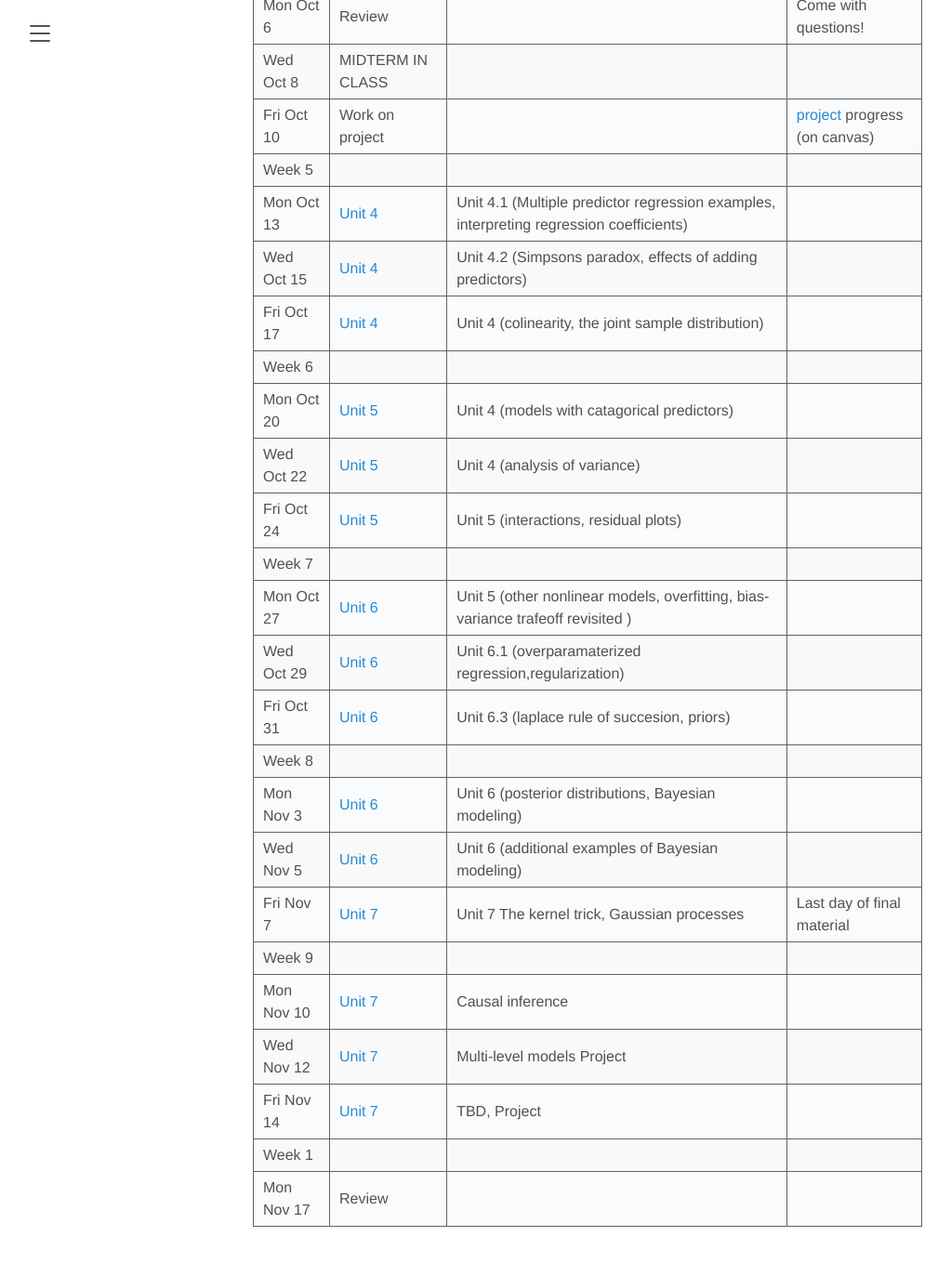
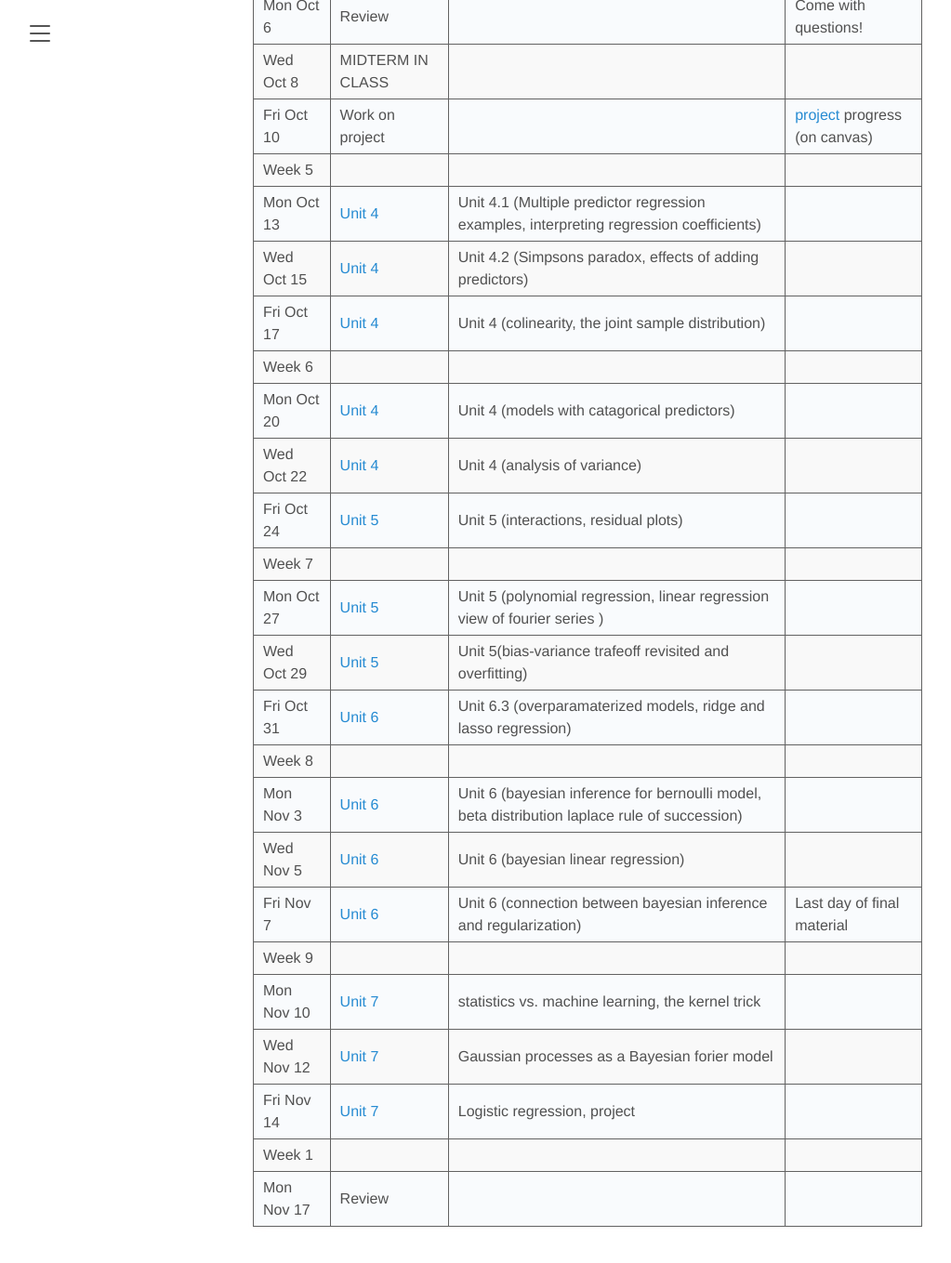
Before and after one commit to elevien/math50_2025, a Jekyll site: the page built from schedule.md, in a window 1280 px wide and 1400 px high, scrolled down 1130 px. Shown: the top 1359 px of the window at 93% size, without its empty margins (8-1031 px from the left). Built offline with Jekyll 4.4.1, drawn with Linux system fonts in a browser that asks for light colours; some of the changed text lies outside the part shown.

Commit message:
some errors fixed

```diff
--- a/schedule.md
+++ b/schedule.md
@@ -33,20 +33,20 @@ Before going through Unit 1, please review [Unit 0](../unit0/index.html). This m
 | Wed Oct 15  | [Unit 4](../unit4/index.html)| Unit 4.2 (Simpsons paradox, effects of adding predictors)  |  |
 | Fri Oct 17  | [Unit 4](../unit4/index.html) | Unit 4 (colinearity, the joint sample distribution) |  |
 | Week 6 || | |
-| Mon Oct 20  | [Unit 5](../unit4/index.html) | Unit 4 (models with catagorical predictors) |  |
-| Wed Oct 22  | [Unit 5](../unit5/index.html) | Unit 4 (analysis of variance)  |  |
+| Mon Oct 20  | [Unit 4](../unit4/index.html) | Unit 4 (models with catagorical predictors) |  |
+| Wed Oct 22  | [Unit 4](../unit4/index.html) | Unit 4 (analysis of variance)  |  |
 | Fri Oct 24  | [Unit 5](../unit5/index.html) | Unit 5 (interactions, residual plots)  |  |
 | Week 7 || | |
-| Mon Oct 27  | [Unit 6](../unit6/index.html) | Unit 5  (other nonlinear models, overfitting, bias-variance trafeoff revisited )  |  |
-| Wed Oct 29  | [Unit 6](../unit6/index.html) | Unit 6.1 (overparamaterized regression,regularization)  |  |
-| Fri Oct 31  | [Unit 6](../unit6/index.html) | Unit 6.3  (laplace rule of succesion, priors) |  |
+| Mon Oct 27  | [Unit 5](../unit5/index.html) | Unit 5 (polynomial regression, linear regression view of fourier series )  |  |
+| Wed Oct 29  | [Unit 5](../unit5/index.html) | Unit 5(bias-variance trafeoff revisited and overfitting)  |  |
+| Fri Oct 31  | [Unit 6](../unit6/index.html) | Unit 6.3  (overparamaterized models, ridge and lasso regression) |  |
 | Week 8 || | |
-| Mon Nov 3   | [Unit 6](../unit6/index.html) | Unit 6 (posterior distributions, Bayesian modeling) |  |
-| Wed Nov 5   | [Unit 6](../unit6/index.html) | Unit 6 (additional examples of Bayesian modeling) |   |
-| Fri Nov 7   | [Unit 7](../unit7/index.html) | Unit 7 The kernel trick, Gaussian processes | Last day of final material|
+| Mon Nov 3   | [Unit 6](../unit6/index.html) | Unit 6 (bayesian inference for bernoulli model, beta distribution laplace rule of succession) |  |
+| Wed Nov 5   | [Unit 6](../unit6/index.html) | Unit 6 (bayesian linear regression) |   |
+| Fri Nov 7   | [Unit 6](../unit6/index.html) | Unit 6 (connection between bayesian inference and regularization)| Last day of final material|
 | Week 9 || | |
-| Mon Nov 10  | [Unit 7](../unit7/index.html) | Causal inference |  |
-| Wed Nov 12  | [Unit 7](../unit7/index.html) | Multi-level models Project|  |
-| Fri Nov 14  | [Unit 7](../unit7/index.html) | TBD, Project|  |
+| Mon Nov 10  | [Unit 7](../unit7/index.html) | statistics vs. machine learning,  the kernel trick|  |
+| Wed Nov 12  | [Unit 7](../unit7/index.html) | Gaussian processes as a Bayesian forier model |  |
+| Fri Nov 14  | [Unit 7](../unit7/index.html) | Logistic regression, project|  |
 | Week 1 || | |
 | Mon Nov 17  | Review | |  |
```
Also changed, not shown: other parts of schedule.md (+1 -1 lines), unit5.md (+2 -2 lines), unit6.md (+2 -2 lines), unit7.md (+1 -0 lines).
